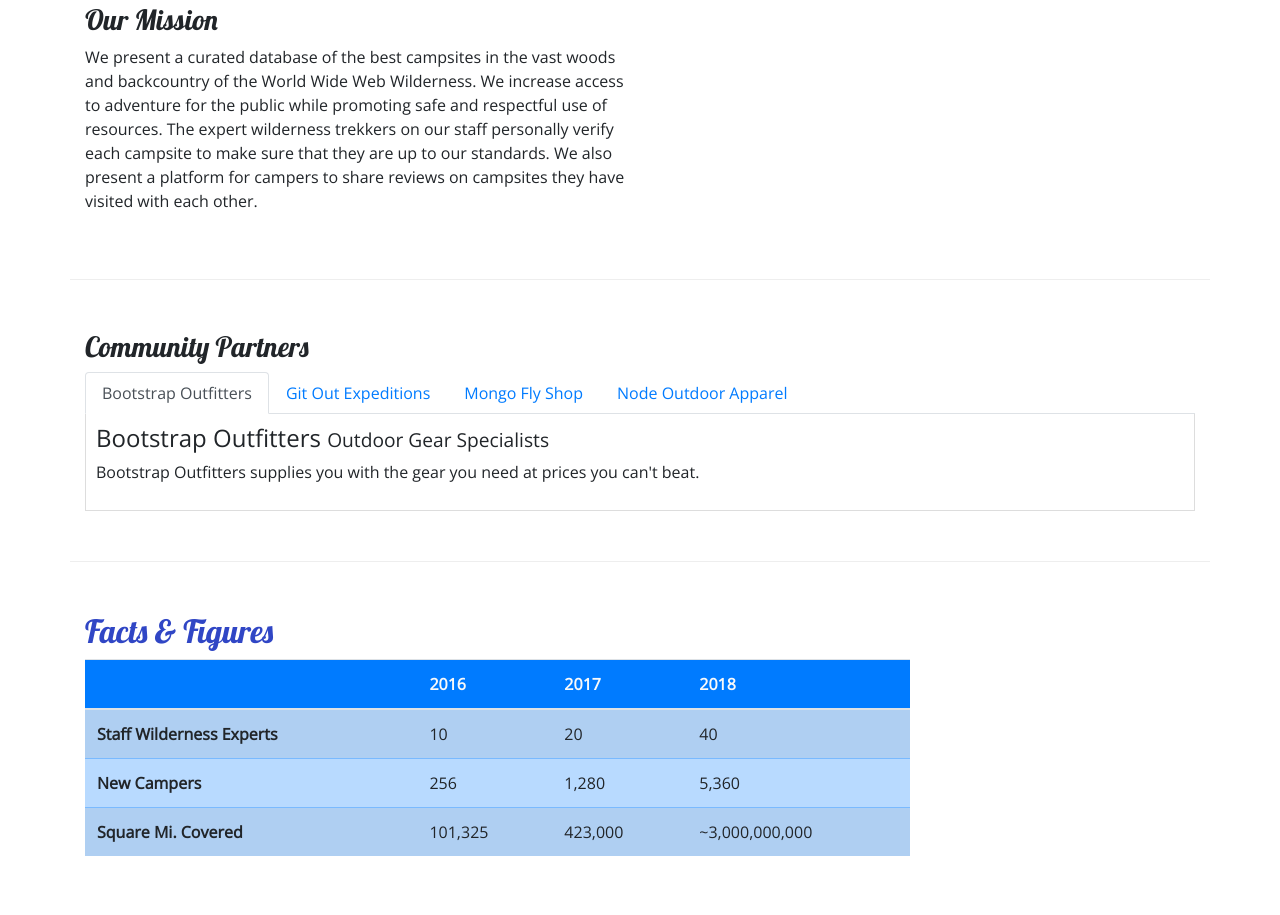
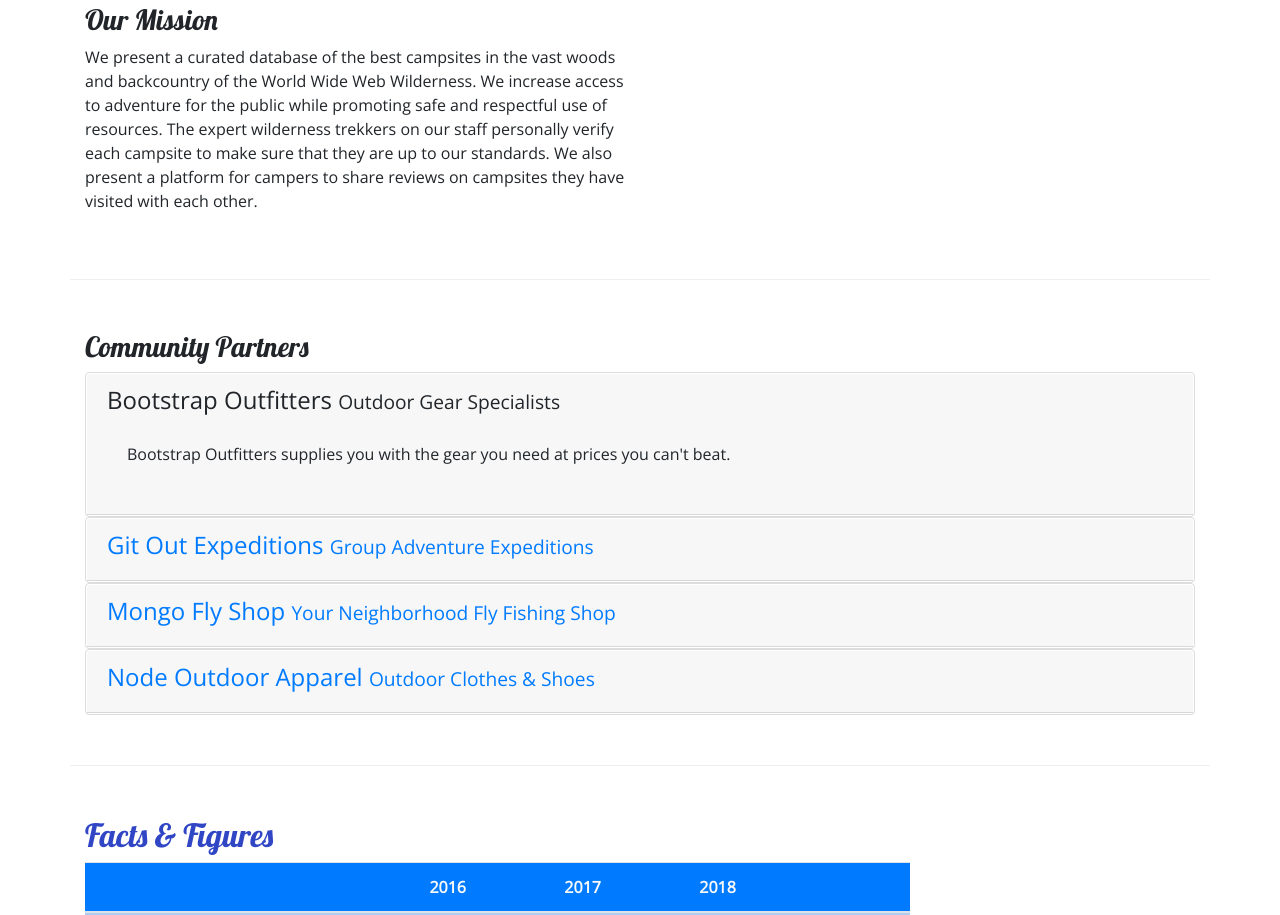
Before and after one commit to UnlimitedPi/nucamp_site, a website: page aboutus.html in a window 1280 px wide. Shown: the part 402-1317 px from the top of the page. Drawn offline with nearby package versions, Linux system fonts and the light colour scheme.

Commit message:
replaced tabs with accordion and modified css

```diff
--- a/aboutus.html
+++ b/aboutus.html
@@ -74,30 +74,47 @@
         <div class="row row-content">
             <div class="col">
                 <h3>Community Partners</h3>
-                <ul class="nav nav-tabs">
-                    <li class="nav-item"><a class="nav-link active" href="#bootstrap" role="tab" data-toggle="tab">Bootstrap Outfitters</a></li>
-                    <li class="nav-item"><a class="nav-link" href="#git" role="tab" data-toggle="tab">Git Out Expeditions</a></li>
-                    <li class="nav-item"><a class="nav-link" href="#mongo" role="tab" data-toggle="tab">Mongo Fly Shop</a></li>
-                    <li class="nav-item"><a class="nav-link" href="#node" role="tab" data-toggle="tab">Node Outdoor Apparel</a></li>
-                </ul>
-                <div class="tab-content">
-                    <div role="tabpanel" class="tab-pane fade show active" id="bootstrap">
-                        <h4>Bootstrap Outfitters <small>Outdoor Gear Specialists</small></h4>
-                        <p class="d-none d-sm-block">Bootstrap Outfitters supplies you with the gear you need at prices you can't beat.</p>
+                <div id="accordion">
+                    <div class="card">
+                        <div role="tab" class="card-header">
+                            <a data-toggle="collapse" data-target="#bootstrap"><h4>Bootstrap Outfitters <small>Outdoor Gear Specialists</small></a></h4>
+                            <div class="collapse show" id="bootstrap" data-parent="#accordion">
+                                <div class="card-body">
+                                    <p class="d-none d-sm-block">Bootstrap Outfitters supplies you with the gear you need at prices you can't beat.</p>
+                                </div>
+                            </div>
+                        </div>
                     </div>
-                    <div role="tabpanel" class="tab-pane fade" id="git">
-                        <h4>Git Out Expeditions <small>Group Adventure Expeditions</small></h4>
-                        <p class="d-none d-sm-block">Join Git Out Expeditions to explore new horizons with a group of other adventurers!</p>
+                    <div class="card">
+                        <div role="tab" class="card-header">
+                            <a class="collapsed" data-toggle="collapse" data-target="#git"><h4>Git Out Expeditions <small>Group Adventure Expeditions</small></a></h4>
+                            <div class="collapse" id="git" data-parent="#accordion">
+                                <div class="card-body">
+                                    <p class="d-none d-sm-block">Join Git Out Expeditions to explore new horizons with a group of other adventurers!</p>
+                                </div>
+                            </div>
+                        </div>
                     </div>
-                    <div role="tabpanel" class="tab-pane fade" id="mongo">
-                        <h4>Mongo Fly Shop <small>Your Neighborhood Fly Fishing Shop</small></h4>
-                        <p class="d-none d-sm-block">Need a new fishing pole, a tacklebox, or flies of all kinds? Stop by Mongo Fly Shop.</p>
+                    <div class="card">
+                        <div role="tab" class="card-header">
+                            <a class="collapsed" data-toggle="collapse" data-target="#mongo"><h4>Mongo Fly Shop <small>Your Neighborhood Fly Fishing Shop</small></a></h4>
+                            <div class="collapse" id="mongo" data-parent="#accordion">
+                                <div class="card-body">
+                                    <p class="d-none d-sm-block">Need a new fishing pole, a tacklebox, or flies of all kinds? Stop by Mongo Fly Shop.</p>
+                                </div>
+                            </div>
+                        </div>
                     </div>
-                    <div role="tabpanel" class="tab-pane fade" id="node">
-                        <h4>Node Outdoor Apparel <small>Outdoor Clothes & Shoes</small></h4>
-                        <p class="d-none d-sm-block">From polar fleeces to swimsuits, hiking boots to waders, a visit to Node will be sure to get you covered.</p>
+                    <div class="card">
+                        <div role="tab" class="card-header">
+                            <a class="collapsed" data-toggle="collapse" data-target="#node"><h4>Node Outdoor Apparel <small>Outdoor Clothes & Shoes</small></a></h4>
+                            <div class="collapse" id="node" data-parent="#accordion">
+                                <div class="card-body">
+                                    <p class="d-none d-sm-block">From polar fleeces to swimsuits, hiking boots to waders, a visit to Node will be sure to get you covered.</p>
+                                </div>
+                            </div>
+                        </div>
                     </div>
-
                 </div>
             </div>
         </div>
--- a/css/styles.css
+++ b/css/styles.css
@@ -36,8 +36,7 @@ header h2 {
     background-color: #901CAD;
 }
 
-.tab-content {
+.card {
     border: 1px solid #DDD;
-    border-top: none;
-    padding: 10px;
+    padding: 1px;
 }
```
